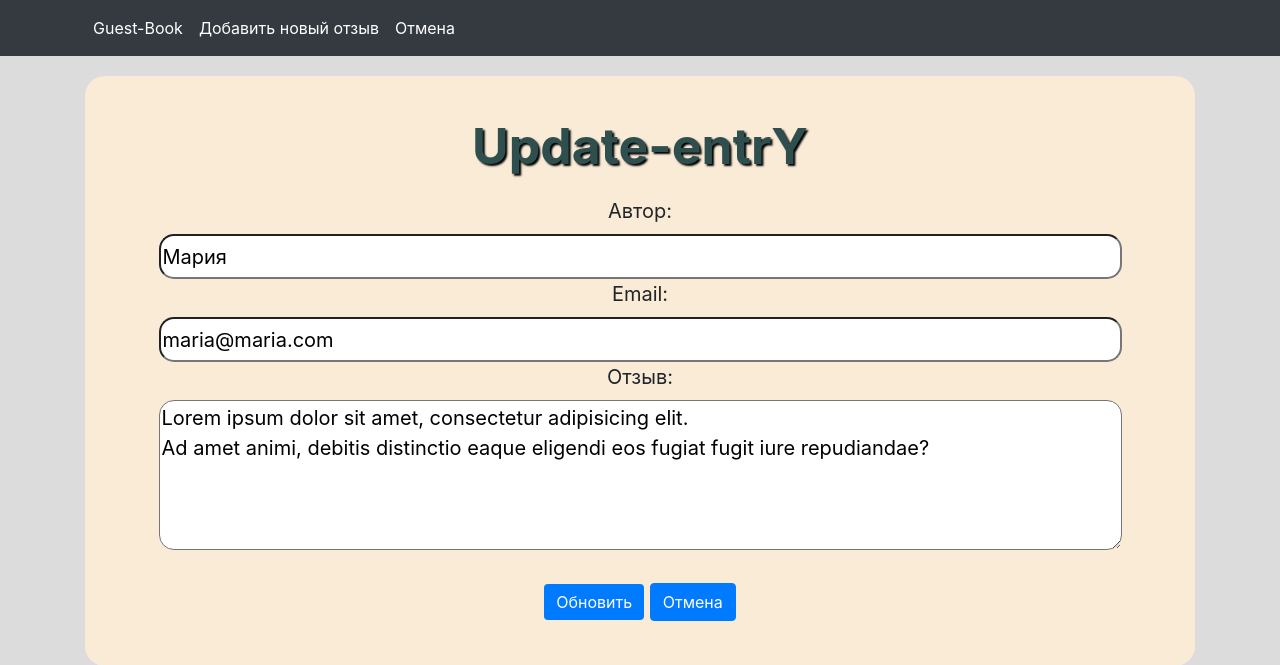
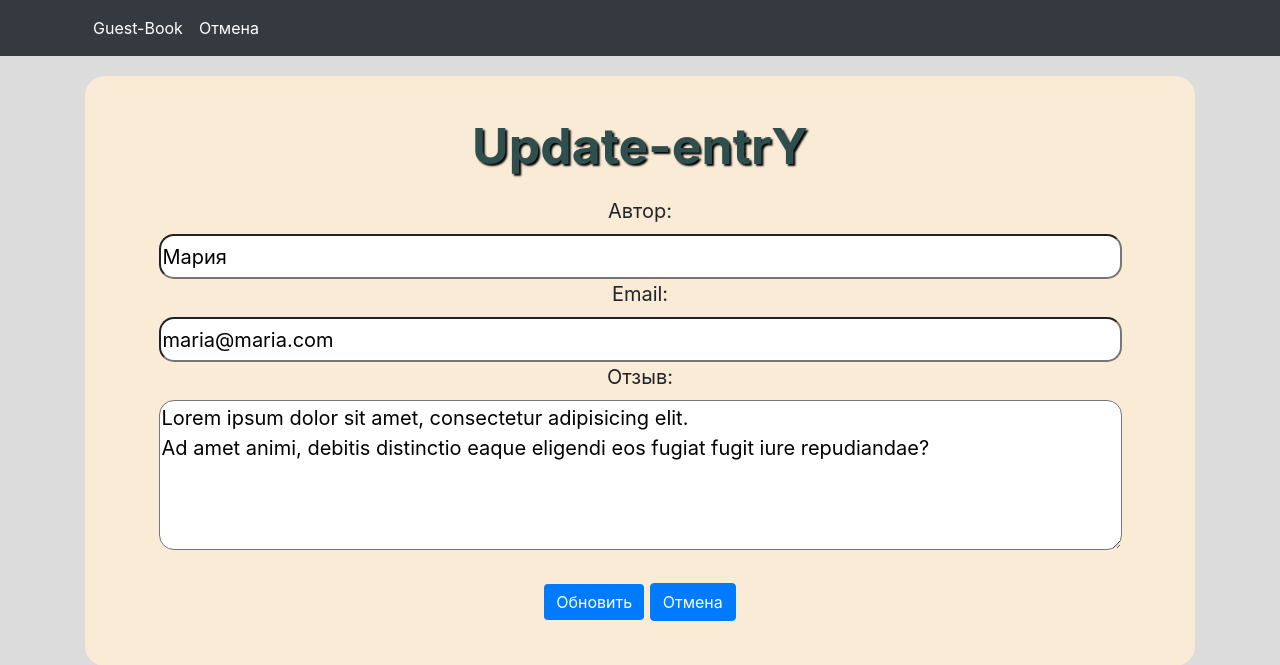
Before and after one commit to big-arturka/exam_6, a Django app: page /entry/2/edit/ in a window 1280 px wide. Shown: the top 665 px of the page. Run offline with Django 3.2, Linux system fonts and the light colour scheme; data comes from the database, SQL or seed files in the repository; some libraries are stand-ins or nearby versions.

Commit message:
Исправлены ссылки на главной странице и странице изменения отзыва.

```diff
--- a/source/webapp/templates/entry_update.html
+++ b/source/webapp/templates/entry_update.html
@@ -2,9 +2,6 @@
 {% block title %}Update product{% endblock %}
 
 {% block menu %}
-    <li class="nav-item active">
-        <a class="nav-link" href="{% url 'entry_create' %}">Добавить новый отзыв</a>
-    </li>
     <li class="nav-item active">
         <a class="nav-link" href="{% url 'index' %}">Отмена</a>
     </li>
--- a/source/webapp/templates/index.html
+++ b/source/webapp/templates/index.html
@@ -11,7 +11,7 @@
     <div class="main_page">
         <h1 class="title">EntrieS</h1>
         {% include 'partial/form_search.html' %}
-        <a href="{% url 'entry_create' %}" class="btn btn-primary btn-lg btn-block">Добавить отзыв</a>
+        <a href="#add_entry" class="btn btn-primary btn-lg btn-block">Добавить отзыв</a>
         {% for entries in entry %}
             <div class="card w-100">
                 <div class="card-body">
```
